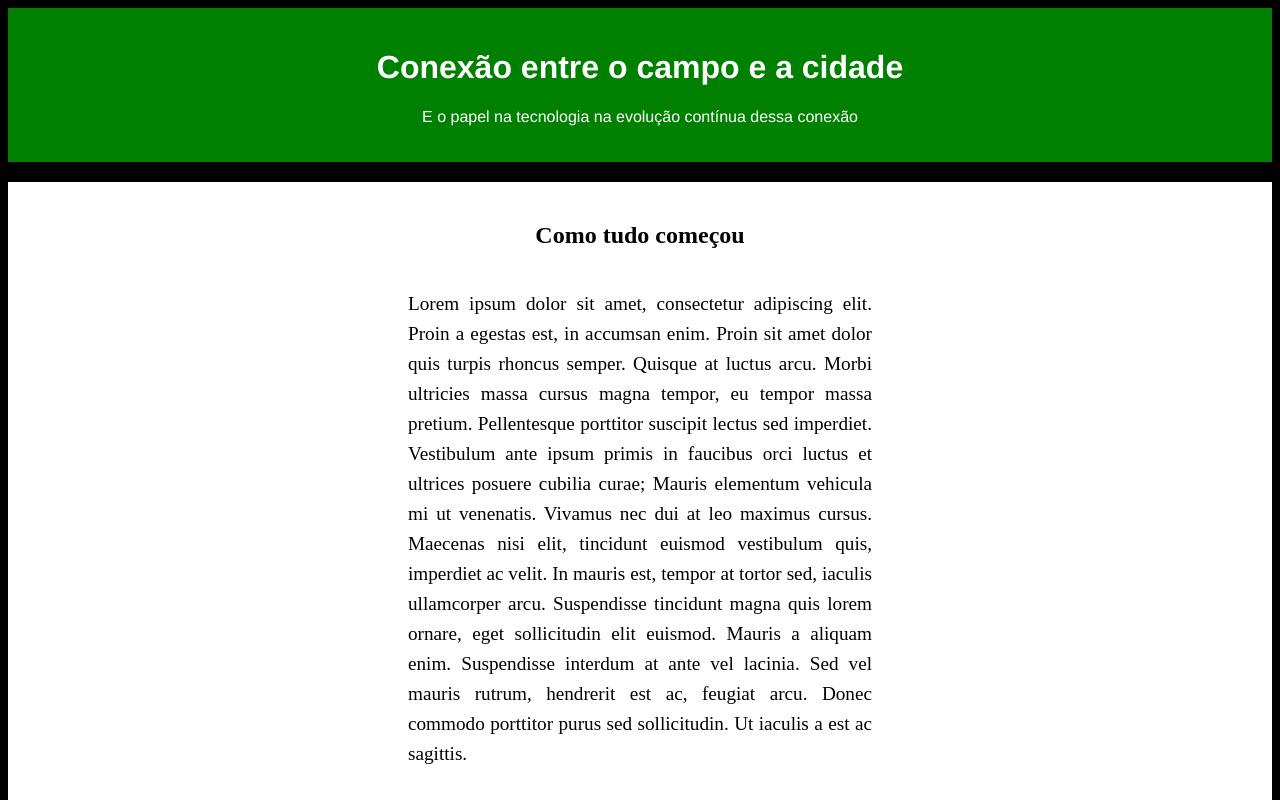
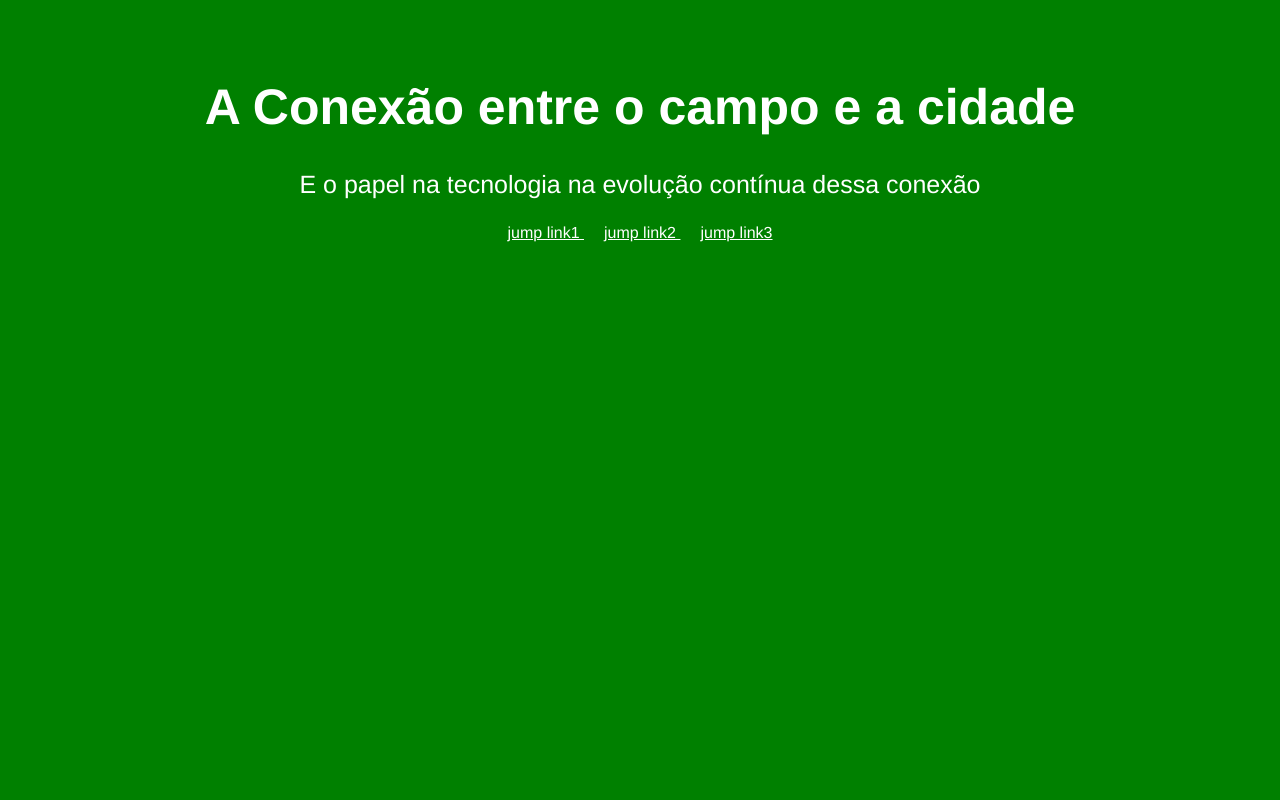
Before and after one commit to LucasCardoso15/projetoAgrinho_1, a plain HTML site: page index.html in a window 1280 px wide. Shown: the top 800 px of the page. Drawn offline with Linux system fonts and the light colour scheme.

Commit message:
committed

```diff
--- a/index.html
+++ b/index.html
@@ -11,21 +11,24 @@
     </head>
     <body>
         <header>
-            <h1>Conexão entre o campo e a cidade</h1>
-            <p>E o papel na tecnologia na evolução contínua dessa conexão</p>
+            <h1>A Conexão entre o campo e a cidade</h1>
+            <p class="subtítulo">E o papel na tecnologia na evolução contínua dessa conexão</p>
+            <a href="#Como tudo começou"> jump link1 </a>
+            <a href="#Prosperidade em crise"> jump link2 </a>
+            <a href="#O que pode ser feito"> jump link3 </a>
         </header>
         <main>
-            <section class="A">
+            <section class="A" id="Como tudo começou">
                 <h2>Como tudo começou</h2>
                     <p class="text"> Lorem ipsum dolor sit amet, consectetur adipiscing elit. Proin a egestas est, in accumsan enim. Proin sit amet dolor quis turpis rhoncus semper. Quisque at luctus arcu. Morbi ultricies massa cursus magna tempor, eu tempor massa pretium. Pellentesque porttitor suscipit lectus sed imperdiet. Vestibulum ante ipsum primis in faucibus orci luctus et ultrices posuere cubilia curae; Mauris elementum vehicula mi ut venenatis. Vivamus nec dui at leo maximus cursus. Maecenas nisi elit, tincidunt euismod vestibulum quis, imperdiet ac velit. In mauris est, tempor at tortor sed, iaculis ullamcorper arcu. Suspendisse tincidunt magna quis lorem ornare, eget sollicitudin elit euismod. Mauris a aliquam enim. Suspendisse interdum at ante vel lacinia. Sed vel mauris rutrum, hendrerit est ac, feugiat arcu. Donec commodo porttitor purus sed sollicitudin. Ut iaculis a est ac sagittis.</p>
                     <img src="images/2023-05-07_Agriculture_in_Tauberbischofsheim_02_-_combine_harverster,_fields.jpg" class="img">
             </section>
-            <section class="B">
+            <section class="B" id="Prosperidade em crise">
                 <h2>Prosperidade em crise</h2>
                     <p class="text"> Lorem ipsum dolor sit amet, consectetur adipiscing elit. Proin a egestas est, in accumsan enim. Proin sit amet dolor quis turpis rhoncus semper. Quisque at luctus arcu. Morbi ultricies massa cursus magna tempor, eu tempor massa pretium. Pellentesque porttitor suscipit lectus sed imperdiet. Vestibulum ante ipsum primis in faucibus orci luctus et ultrices posuere cubilia curae; Mauris elementum vehicula mi ut venenatis. Vivamus nec dui at leo maximus cursus. Maecenas nisi elit, tincidunt euismod vestibulum quis, imperdiet ac velit. In mauris est, tempor at tortor sed, iaculis ullamcorper arcu. Suspendisse tincidunt magna quis lorem ornare, eget sollicitudin elit euismod. Mauris a aliquam enim. Suspendisse interdum at ante vel lacinia. Sed vel mauris rutrum, hendrerit est ac, feugiat arcu. Donec commodo porttitor purus sed sollicitudin. Ut iaculis a est ac sagittis.</p>
                     <img src="images/Agriculture_and_Industry_-_geograph.org.uk_-_209054.jpg" class="img">
             </section>
-            <section class="C">
+            <section class="C" id="O que pode ser feito">
                 <h2>O que pode ser feito</h2>
                      <p class="text"> Lorem ipsum dolor sit amet, consectetur adipiscing elit. Proin a egestas est, in accumsan enim. Proin sit amet dolor quis turpis rhoncus semper. Quisque at luctus arcu. Morbi ultricies massa cursus magna tempor, eu tempor massa pretium. Pellentesque porttitor suscipit lectus sed imperdiet. Vestibulum ante ipsum primis in faucibus orci luctus et ultrices posuere cubilia curae; Mauris elementum vehicula mi ut venenatis. Vivamus nec dui at leo maximus cursus. Maecenas nisi elit, tincidunt euismod vestibulum quis, imperdiet ac velit. In mauris est, tempor at tortor sed, iaculis ullamcorper arcu. Suspendisse tincidunt magna quis lorem ornare, eget sollicitudin elit euismod. Mauris a aliquam enim. Suspendisse interdum at ante vel lacinia. Sed vel mauris rutrum, hendrerit est ac, feugiat arcu. Donec commodo porttitor purus sed sollicitudin. Ut iaculis a est ac sagittis.</p>
                      <img src="images/Agriculture_bubble.png" class="img">
--- a/style.css
+++ b/style.css
@@ -1,5 +1,5 @@
 
-.geologica-<uniquifier> {
+.geologica{
   font-family: "Geologica", sans-serif;
   font-optical-sizing: auto;
   font-weight: <weight>;
@@ -15,9 +15,27 @@
 header {
     color: rgb(255, 255, 255);
     background-color: green;
-    padding: 20px;
+    padding: 40px;
     text-align: center;
     font-family: Geologica, Helvetica, Arial, sans-serif;
+    margin-top: -10px;
+    margin-left:-10px;
+    margin-right: -10px;
+    height: 1060px;
+}
+h1{
+    margin-top:40px;
+    font-size: 50px;
+}
+
+.subtítulo{
+    font-size: 25px;
+}
+
+a{
+    margin-left: 10px;
+    margin-right: 10px;
+    color:rgb(255, 255, 255);
 }
 
 body {
@@ -31,9 +49,10 @@ section {
     text-align: center;
     margin-bottom: 20px;
     margin-top: 20px;
-    padding-top: 20px;
-    padding-bottom: 20px;
-    height: 950px;
+    padding-top: 90px;
+    height: 1060px;
+    margin-left:-10px;
+    margin-right: -10px;
 
 }
 .A{
@@ -55,6 +74,9 @@ footer {
     padding: 20px;
     text-align: center;
     font-family: Geologica, Helvetica, Arial, sans-serif;
+    margin-left:-10px;
+    margin-right: -10px;
+    margin-bottom: -10px;
 }
 .text{
     margin-right: 400px;
```
